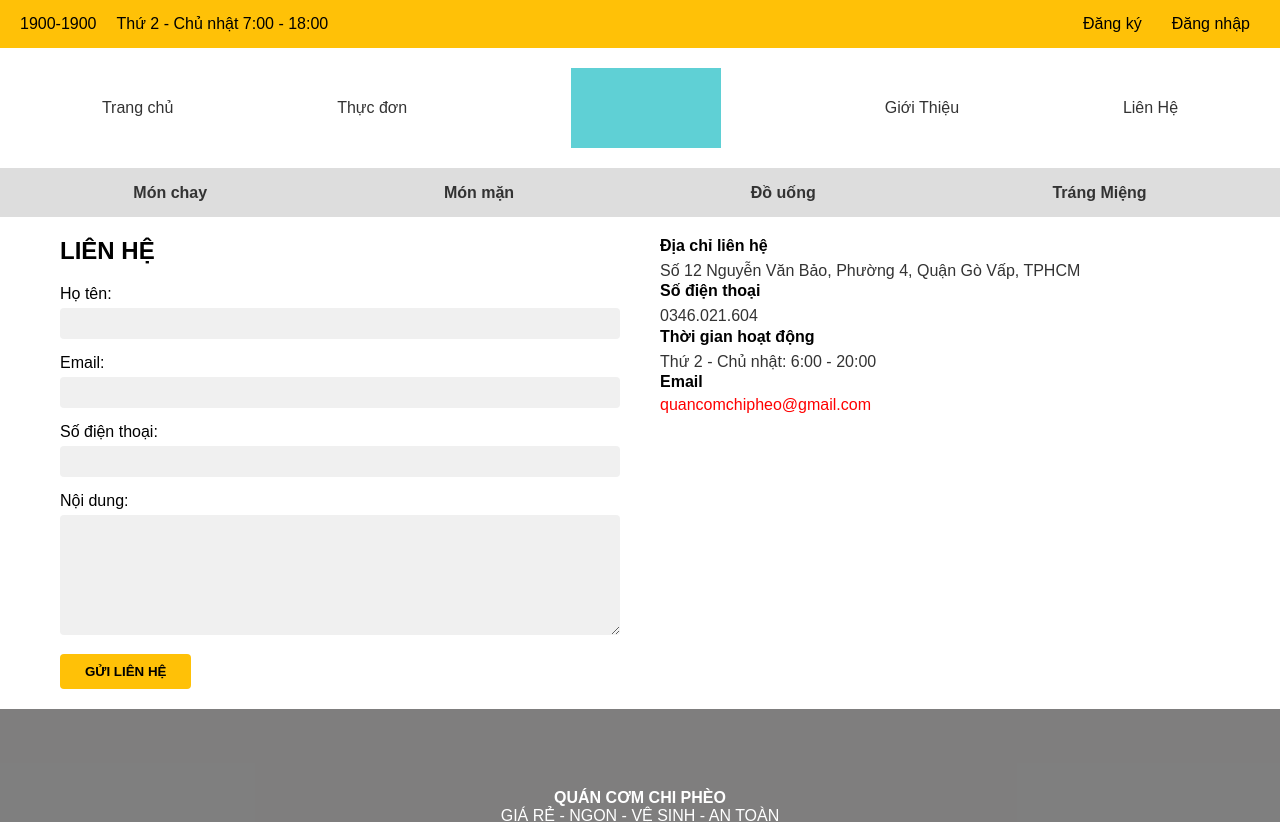
After one commit to phuc-12/quanLyQuanCom, a PHP site: page /contact.php in a window 1280 px wide. The commit adds this page. Shown: the top 822 px of the page. Run offline with PHP 8.4, Linux system fonts and the light colour scheme.

Commit message:
thêm trang vs fix một số trang

```diff
--- /dev/null
+++ b/contact.php
@@ -0,0 +1,107 @@
+<!DOCTYPE html>
+<html lang="en">
+<head>
+    <meta charset="UTF-8">
+    <meta name="viewport" content="width=device-width, initial-scale=1.0">
+    <link rel="stylesheet" type="text/css" href="CSS/style.css">
+    <title>Trang chủ</title>
+</head>
+<body>
+<!-- Top Bar -->
+<div class="top-bar">
+        <div class="contact-info">
+            <span>1900-1900</span>
+            <span>Thứ 2 - Chủ nhật 7:00 - 18:00</span>
+        </div>
+        <div class="auth-buttons">
+            <a href="#">Đăng ký</a>
+            <a href="#">Đăng nhập</a>
+        </div>
+    </div>
+
+    <!-- Main Navigation -->
+    <nav class="main-nav">
+        <a href="index.php">Trang chủ</a>
+        <a href="intro-menu.php">Thực đơn</a>
+        <div class="logo"></div>
+        <a href="intro.php">Giới Thiệu</a>
+        <a href="contact.php">Liên Hệ</a>
+    </nav>
+
+    <!-- Category Navigation -->
+    <div class="category-nav">
+        <b><a href="#">Món chay</a></b>
+        <b><a href="#">Món mặn</a></b>
+        <b><a href="#">Đồ uống</a></b>
+        <b><a href="#">Tráng Miệng</a></b>
+    </div>
+
+    <div class="contact">
+        <div class="contact-form">
+                <h2 class="form-title">LIÊN HỆ</h2>
+                <form>
+                    <div class="form-group">
+                        <label>Họ tên:</label>
+                        <input type="text">
+                    </div>
+                    <div class="form-group">
+                        <label>Email:</label>
+                        <input type="email">
+                    </div>
+                    <div class="form-group">
+                        <label>Số điện thoại:</label>
+                        <input type="tel">
+                    </div>
+                    <div class="form-group">
+                        <label>Nội dung:</label>
+                        <textarea></textarea>
+                    </div>
+                    <button type="submit" class="submit-btn">GỬI LIÊN HỆ</button>
+                </form>
+            </div>
+
+            <div class="contact-info">
+                <div class="info-item">
+                    <div class="info-content">
+                        <div class="ic1">
+                            <h3>Địa chỉ liên hệ</h3>
+                            <p>Số 12 Nguyễn Văn Bảo, Phường 4, Quận Gò Vấp, TPHCM</p>
+                        </div>
+                        <div class="ic1">
+                            <h3>Số điện thoại</h3>
+                            <p>0346.021.604</p>
+                        </div>
+                        <div class="ic1">
+                            <h3>Thời gian hoạt động</h3>
+                            <p>Thứ 2 - Chủ nhật: 6:00 - 20:00</p>
+                        </div>
+                        <div class="ic1">
+                            <h3>Email</h3>
+                            <a href="#">quancomchipheo@gmail.com</a>
+                        </div>
+                    </div>
+                </div>
+
+            </div>
+    </div>
+    <!-- Footer -->
+    <footer class="footer">
+    <div class="contain1">
+        <div class="doc1">
+            <h4>
+                QUÁN CƠM CHI PHÈO
+            </h4>
+            <p>
+                GIÁ RẺ - NGON - VỆ SINH - AN TOÀN
+            </p>
+            <img src="../assets/img/logo-white.png" alt="">
+            <ul>
+                <li><a href="https://zalo.me/0346021604" class="doc">Zalo: 0346021604</a></li>
+                <li>Địa chỉ: F4/9C tổ 14 ấp 6C, xã Vĩnh Lộc A, huyện Bình Chánh, TP.HCM</li>
+                <li>Giờ mở cửa: Thứ 2 - Chủ nhật: 6:00 - 20:00</li>
+            </ul>
+        </div>
+    </div>
+    </footer>
+</body>
+</html>
--- a/css/style.css
+++ b/css/style.css
@@ -221,47 +221,128 @@
     margin-bottom: 10px;
 }
 
+.user-grid {
+    display: grid;
+    grid-template-columns: repeat(7, 1fr);
+    gap: 20px;
+    padding-bottom: 20px;
+    max-width: 1600px;
+    margin: 0 auto;
+}
+.user-item {
+    background: #c5d86d;
+    padding: 15px;
+    text-align: center;
+    border-radius: 8px;
+}
+.user-item img {
+    width: 150px;
+    height: 150px;
+}
+.intro p {
+    font-size: 20px;
+    padding-left: 10px;
+}
+.contact{
+    max-width: 1200px;
+    margin: 0 auto;
+    padding: 20px;
+    display: flex;
+    gap: 40px;
+}
+.contact-form {
+    flex: 1;
+}
+
+.contact-info {
+    flex: 1;
+}
+
+.form-title {
+    font-size: 24px;
+    font-weight: bold;
+    margin-bottom: 20px;
+}
+
+.form-group {
+    margin-bottom: 15px;
+}
+
+.form-group label {
+    display: block;
+    margin-bottom: 5px;
+}
+
+.form-group input,
+.form-group textarea {
+    width: 100%;
+    padding: 8px;
+    border: none;
+    background-color: #f0f0f0;
+    border-radius: 4px;
+}
+
+.form-group textarea {
+    height: 120px;
+    resize: vertical;
+}
+
+.submit-btn {
+    background-color: #ffc107;
+    border: none;
+    padding: 10px 25px;
+    cursor: pointer;
+    font-weight: bold;
+    border-radius: 4px;
+}
+
+.submit-btn:hover {
+    background-color: #ffb300;
+}
+
+.info-item {
+    display: flex;
+    gap: 10px;
+    margin-bottom: 20px;
+}
+
+.info-icon {
+    width: 24px;
+    height: 24px;
+    flex-shrink: 0;
+}
+
+.info-content h3 {
+    font-size: 16px;
+    font-weight: bold;
+    margin-bottom: 5px;
+}
+
+.info-content p {
+    color: #333;
+    line-height: 1.4;
+}
+
+.info-content a {
+    color: #ff0000;
+    text-decoration: none;
+}
+
+.info-content a:hover {
+    text-decoration: underline;
+}
+
 /* Footer Styles */
 .footer {
-    background: #4c4c4c;
+    background: #464545b0;
     color: white;
-    padding: 40px 20px;
+    padding: 80px 20px;
     text-align: center;
+    width: 100%;
+    height: 400px;
+
 }
-
-/* Responsive Styles */
-/* @media (max-width: 768px) {
-    .menu-grid {
-        grid-template-columns: repeat(2, 1fr);
-    }
-
-    .image-banner-grid {
-        grid-template-columns: repeat(3, 1fr);
-    }
-
-    .promotions {
-        flex-direction: column;
-    }
-
-    .bottom-section {
-        flex-direction: column;
-    }
-
-    .specials-grid {
-        grid-template-columns: repeat(2, 1fr);
-    }
+.doc1 ul>li,a{
+    list-style-type: none;
+    text-decoration: none;
 }
-
-@media (max-width: 480px) {
-    .menu-grid {
-        grid-template-columns: 1fr;
-    }
-
-    .image-banner-grid {
-        grid-template-columns: repeat(2, 1fr);
-    }
-
-    .specials-grid {
-        grid-template-columns: 1fr;
-    }
-} */
```
Also changed, not shown: index.php (+24 -9 lines), intro-menu.php (added, +62 -0 lines), intro.php (added, +112 -0 lines).
